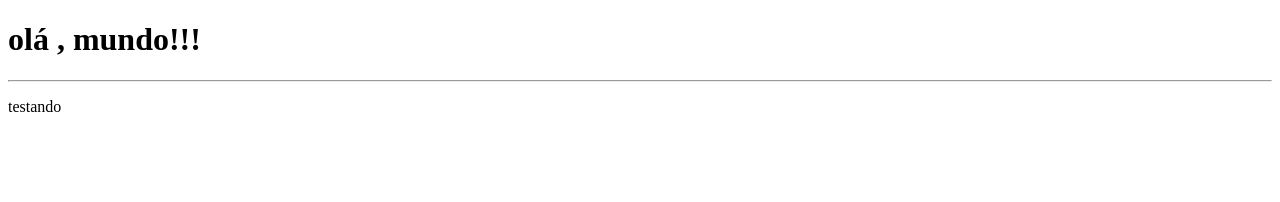
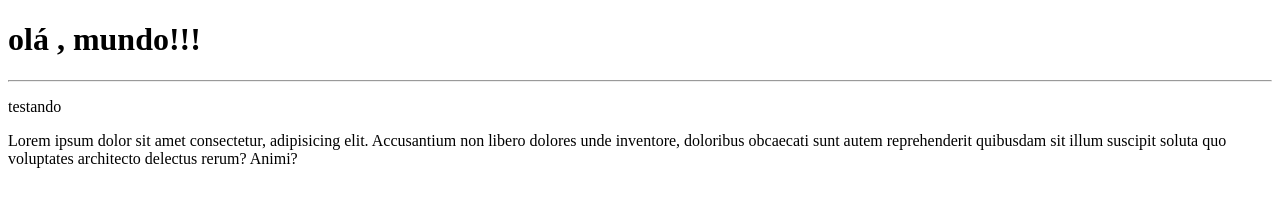
Before and after one commit to Diego89alves/olamundo, a plain HTML site: page siteex/index.html in a window 1280 px wide. Drawn offline with Linux system fonts and the light colour scheme.

Commit message:
Update index.html

```diff
--- a/siteex/index.html
+++ b/siteex/index.html
@@ -10,5 +10,6 @@
     <h1>olá , mundo!!!</h1>
     <hr>
     <p>testando</p>
+    <p>Lorem ipsum dolor sit amet consectetur, adipisicing elit. Accusantium non libero dolores unde inventore, doloribus obcaecati sunt autem reprehenderit quibusdam sit illum suscipit soluta quo voluptates architecto delectus rerum? Animi?</p>
 </body>
 </html>
```
